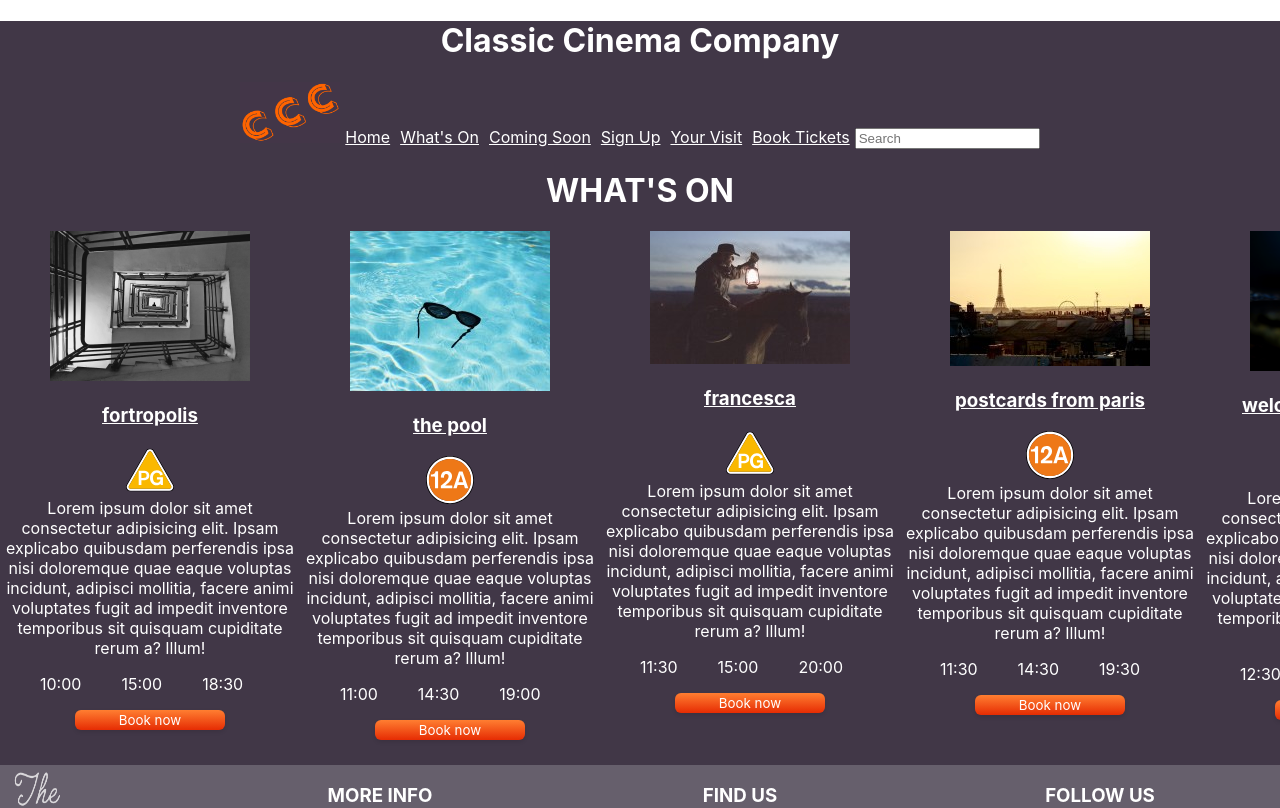
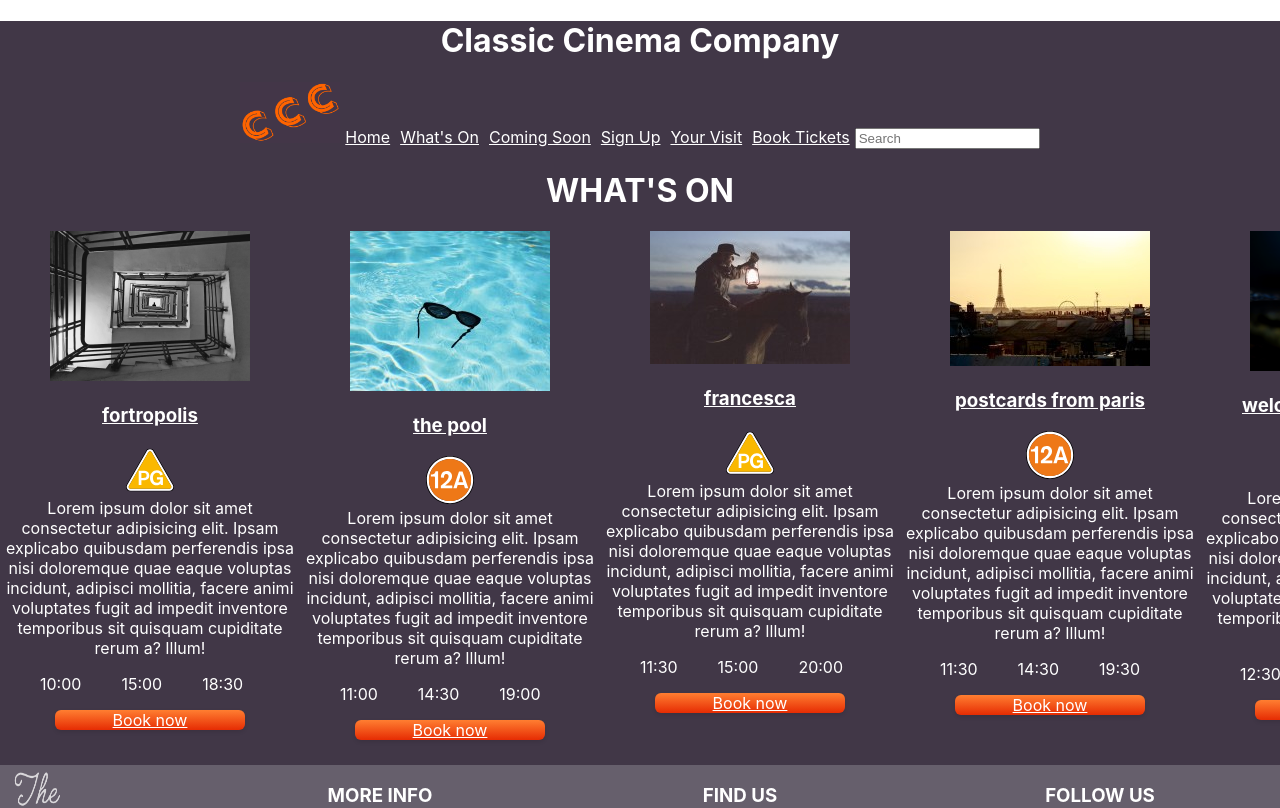
Before and after one commit to SomniGiggles/ReactTraining, a React (Create React App) app in the folder classic-cinema-company/: page /schedule in a window 1280 px wide. Shown: the top 808 px of the page. Built offline with nearby package versions, Linux system fonts and the light colour scheme.

Commit message:
Book now buttons go to booking page

```diff
--- a/classic-cinema-company/src/components/FilmInfo.jsx
+++ b/classic-cinema-company/src/components/FilmInfo.jsx
@@ -14,7 +14,7 @@ const FilmInfo = (props) => {
             <CertificateIcon age={props.ageCert} />
             <div className="film-description">{props.description}</div>
             <div className="film-container">{allTimes}</div>
-            <button className="button-42">Book now</button>
+            <NavLink className="button-42" to='/booktickets'>Book now</NavLink>
         </div>
     )
 }
```
